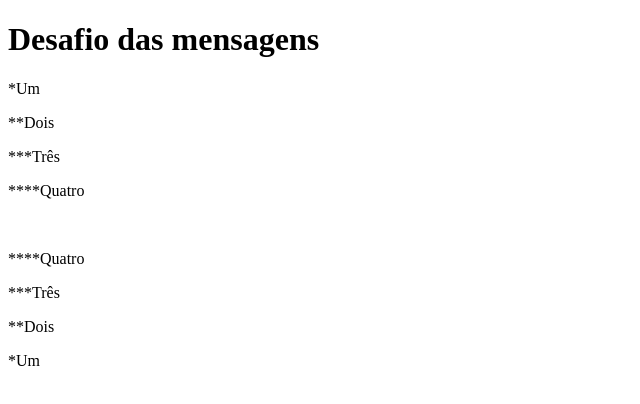
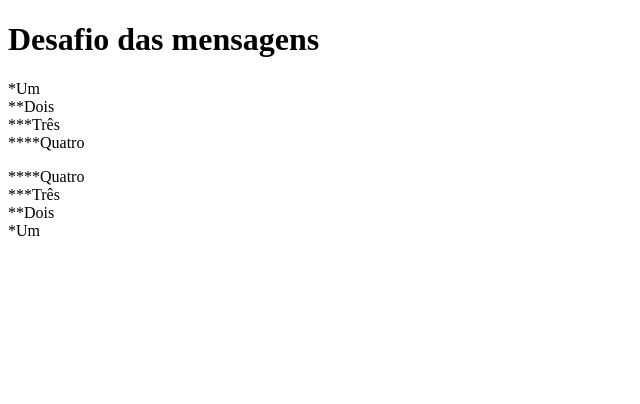
Before and after one commit to Raquelsaints/HTML, a plain HTML site: page Aula 02 - Atividade 2/contagem.html in a window 1280 px wide. Shown: the whole page, without its empty margins (0-640 px from the left). Drawn offline with Linux system fonts and the light colour scheme.

Commit message:
Contagem
-Criação de títulos e legendas; - Criação de imagens; - Criação de parágrafos e espaçamento;

```diff
--- a/Aula 02 - Atividade 2/contagem.html
+++ b/Aula 02 - Atividade 2/contagem.html
@@ -7,16 +7,12 @@
 </head>
 <body>
     <h1>Desafio das mensagens</h1>
-
+<p>
+    *Um <br>
+    **Dois <br>
+    ***Três <br>
+    ****Quatro <br>
+<p>
+<p>****Quatro <br> ***Três <br> **Dois  <br> *Um
 </body>
-<p>*Um</p>
-<p></p>**Dois
-<p>***Três</p>
-<p>****Quatro</p>
-<br>
-<p>****Quatro</p>
-<p>***Três</p>
-<p>**Dois</p>
-<p>*Um</p>
-
 </html>
```
